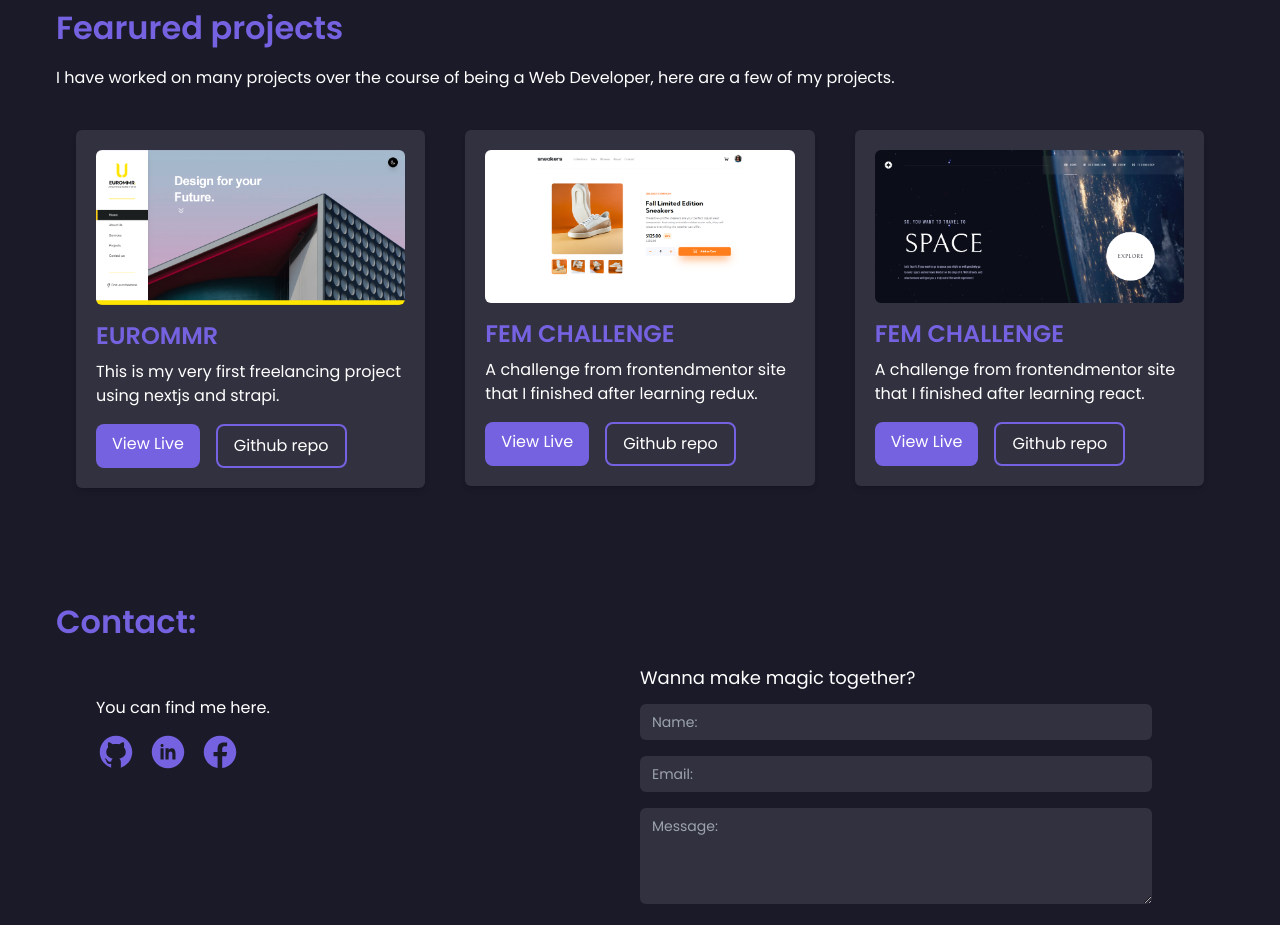
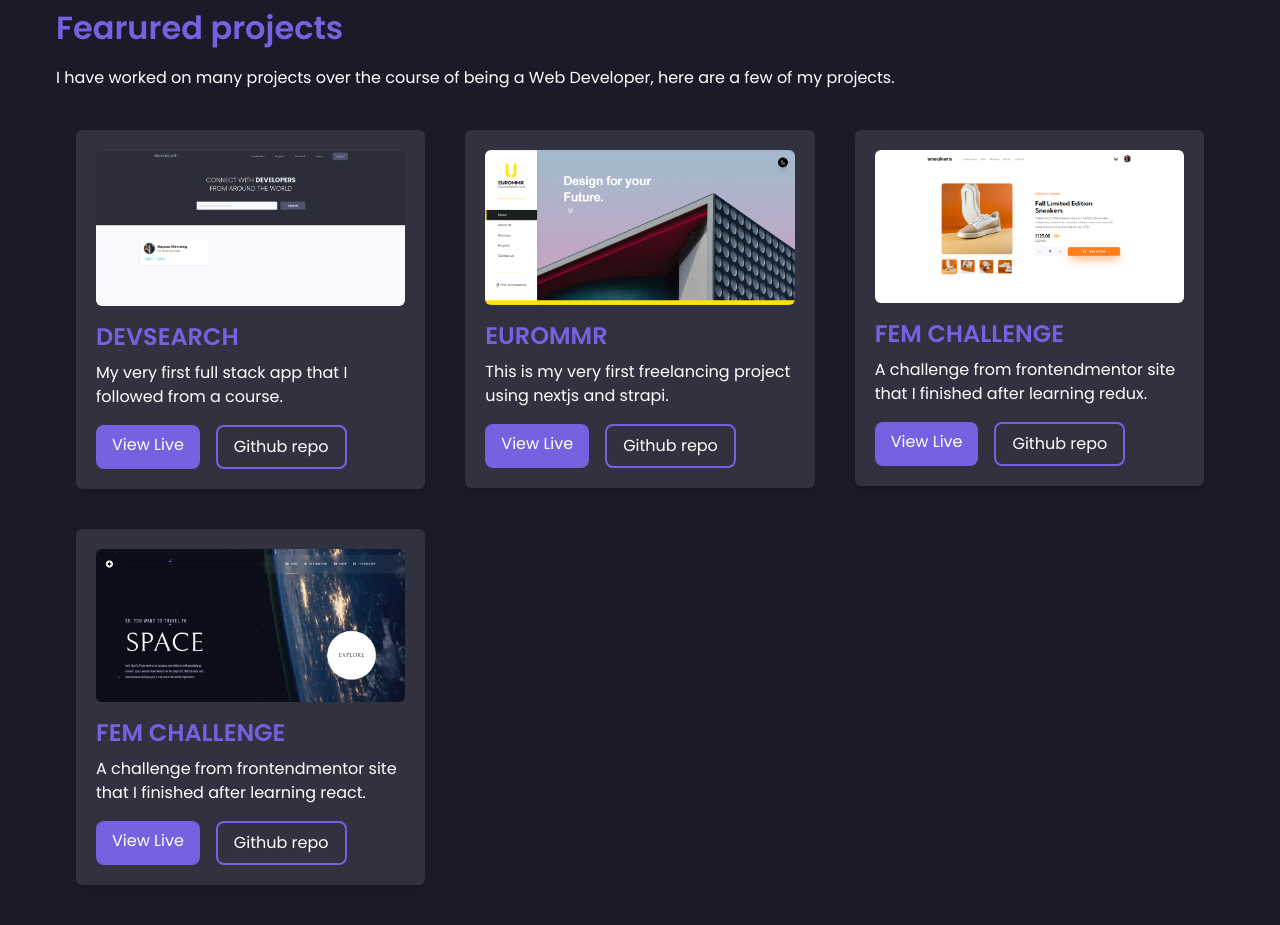
Before and after one commit to ahnge/my-realportfolio, a Next.js app: page / in a window 1280 px wide. Shown: the part 1640-2565 px from the top of the page. Built offline with nearby package versions, Linux system fonts and the light colour scheme.

Commit message:
add new project

```diff
--- a/components/projects/Projects.js
+++ b/components/projects/Projects.js
@@ -2,6 +2,7 @@ import SingleProject from "./SingleProject";
 import spaceImg from "../../public/space-web.png";
 import ecommerceProductPageImg from "../../public/ecommerce-product-page.png";
 import eurommrImg from "../../public/eurommr-snip.png";
+import devsearchImg from "../../public/devsearch.png";
 import { useInView } from "react-intersection-observer";
 import { useDispatch } from "react-redux";
 import { useEffect } from "react";
@@ -45,6 +46,15 @@ const Projects = () => {
         <div className="grid grid-cols-1 gap-5 md:px-5 mt-10 sm:grid-cols-2 sm:gap-10 lg:grid-cols-3">
           <div>
             <SingleProject
+              imgsrc={devsearchImg}
+              title="Devsearch"
+              description="My very first full stack app that I followed from a course."
+              liveLink="https://mydevsearch-a.herokuapp.com/"
+              github="https://github.com/ahnge/devsearch"
+            />
+          </div>
+          <div>
+            <SingleProject
               imgsrc={eurommrImg}
               title="eurommr"
               description="This is my very first freelancing project using nextjs and strapi."
```
Also changed, not shown: public/devsearch.png (added).
